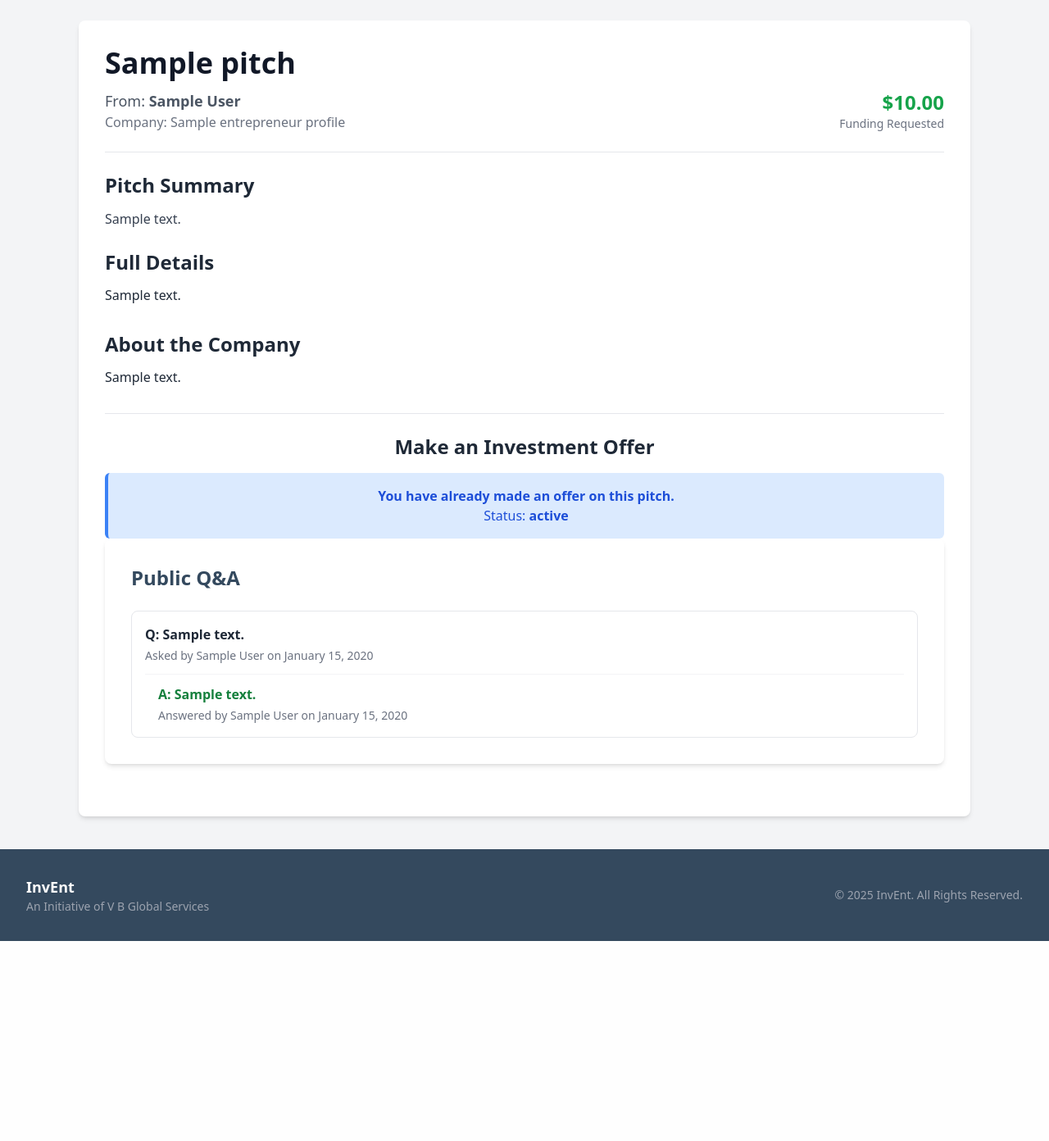
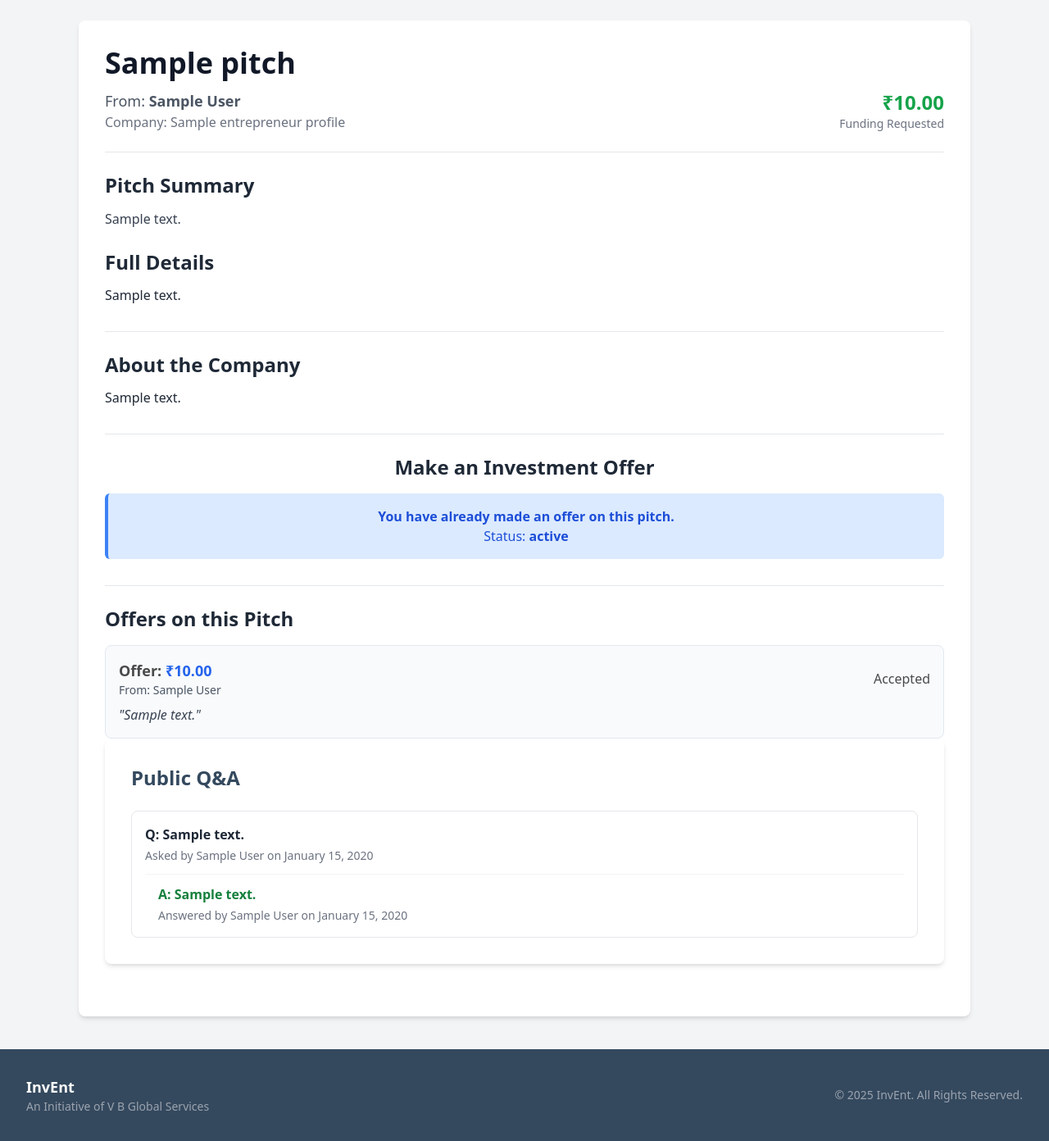
Before and after one commit to aki2907/invent-project, a Django app: template templates/pitch_detail.html in a window 1280 px wide. Shown: the part 95-1487 px from the top of the page at 82% size. Before the commit the page ends 1243 px from the top, so only its background shows below. Run offline with Django 3.2, Linux system fonts and the light colour scheme; the template is opened without the code that fills it: most values are stand-ins (such as "Sample title", 1, 10 or a date in 2020); some libraries are stand-ins or nearby versions.

Commit message:
Push changes

```diff
--- a/templates/entrepreneur_dashboard.html
+++ b/templates/entrepreneur_dashboard.html
@@ -77,7 +77,7 @@
                                 <p class="text-sm text-gray-500">From: <span class="font-semibold">{{ offer.investor.first_name }} {{ offer.investor.last_name }}</span></p>
                             </div>
                             <div class="text-right">
-                                <p class="text-xl font-bold text-gray-800">${{ offer.amount|floatformat:2 }}</p>
+                                <p class="text-xl font-bold text-gray-800">₹{{ offer.amount|floatformat:2 }}</p>
                                 <span class="px-3 py-1 text-xs font-semibold rounded-full
                                     {% if offer.status == 'accepted' %} bg-green-200 text-green-800
                                     {% elif offer.status == 'rejected' %} bg-red-200 text-red-800
--- a/templates/home.html
+++ b/templates/home.html
@@ -133,7 +133,7 @@
                         <p class="text-sm text-gray-500 mt-1">Industry: {{ pitch.entrepreneur.entrepreneur_profile.industry }}</p>
                         <p class="mt-4 text-gray-700 h-24 overflow-hidden">{{ pitch.summary }}</p>
                         <div class="mt-4 pt-4 border-t border-gray-200 flex justify-between items-center">
-                            <span class="font-bold text-lg text-gray-800">${{ pitch.funding_amount|floatformat:2 }}</span>
+                            <span class="font-bold text-lg text-gray-800">₹{{ pitch.funding_amount|floatformat:2 }}</span>
                             <a href="{% url 'pitch_detail' pitch.id %}" class="font-semibold text-blue-600 hover:underline">View Pitch &rarr;</a>
                         </div>
                     </div>
--- a/templates/investor_dashboard.html
+++ b/templates/investor_dashboard.html
@@ -59,7 +59,7 @@
                                 <p class="text-sm text-gray-500">By {{ pitch.entrepreneur.first_name }} {{ pitch.entrepreneur.last_name }} | Industry: {{ pitch.entrepreneur.entrepreneur_profile.industry }}</p>
                             </div>
                             <div class="text-right">
-                                <p class="text-lg font-semibold text-gray-800">${{ pitch.funding_amount|floatformat:2 }}</p>
+                                <p class="text-lg font-semibold text-gray-800">₹{{ pitch.funding_amount|floatformat:2 }}</p>
                                 <p class="text-sm text-gray-500">Funding Ask</p>
                             </div>
                         </div>
@@ -90,8 +90,8 @@
                             </div>
                             <div class="text-right">
                                 <!-- This is the new part -->
-                                <p class="text-sm text-gray-500">Asked: <span class="font-semibold">${{ offer.pitch.funding_amount|floatformat:2 }}</span></p>
-                                <p class="text-xl font-bold text-gray-800">Offered: ${{ offer.amount|floatformat:2 }}</p>
+                                <p class="text-sm text-gray-500">Asked: <span class="font-semibold">₹{{ offer.pitch.funding_amount|floatformat:2 }}</span></p>
+                                <p class="text-xl font-bold text-gray-800">Offered: ₹{{ offer.amount|floatformat:2 }}</p>
 
                                 <span class="mt-1 inline-block px-3 py-1 text-xs font-semibold rounded-full
                                     {% if offer.status == 'accepted' %} bg-green-200 text-green-800
--- a/templates/pitch_detail.html
+++ b/templates/pitch_detail.html
@@ -11,7 +11,7 @@
                 <p class="text-md text-gray-500">Company: {{ pitch.entrepreneur.entrepreneur_profile.company_name }}</p>
             </div>
             <div class="text-right">
-                <p class="text-2xl font-bold text-green-600">${{ pitch.funding_amount|floatformat:2 }}</p>
+                <p class="text-2xl font-bold text-green-600">₹{{ pitch.funding_amount|floatformat:2 }}</p>
                 <p class="text-sm text-gray-500">Funding Requested</p>
             </div>
         </div>
@@ -26,11 +26,13 @@
         <div class="prose max-w-none text-gray-800">
             {{ pitch.details|linebreaks }}
         </div>
-        <div class="mt-8">
-            <h2 class="text-2xl font-semibold text-gray-800 mb-3">About the Company</h2>
-            <div class="prose max-w-none text-gray-800">
-                {{ pitch.entrepreneur.entrepreneur_profile.company_details|linebreaks }}
-            </div>
+    </div>
+
+    <!-- About the Company Section -->
+    <div class="mt-8 pt-6 border-t border-gray-200">
+        <h2 class="text-2xl font-semibold text-gray-800 mb-3">About the Company</h2>
+        <div class="prose max-w-none text-gray-800">
+            {{ pitch.entrepreneur.entrepreneur_profile.company_details|linebreaks }}
         </div>
     </div>
 
@@ -70,6 +72,35 @@
                 </div>
             </form>
         {% endif %}
+    </div>
+
+    <!-- Offer List Section -->
+    <div class="mt-8 pt-6 border-t border-gray-200">
+        <h2 class="text-2xl font-semibold text-gray-800 mb-4">Offers on this Pitch</h2>
+        <div class="space-y-4">
+            {% for offer in offers %}
+                <div class="bg-slate-50 p-4 rounded-lg border border-slate-200">
+                    <div class="flex justify-between items-center">
+                        <div>
+                            <p class="font-semibold text-lg">Offer: <span class="text-blue-600">₹{{ offer.amount|floatformat:2 }}</span></p>
+                            <p class="text-sm text-gray-600">From: {{ offer.investor.first_name }} {{ offer.investor.last_name }}</p>
+                        </div>
+                        <div>
+                            {% if offer.status == 'accepted' %}
+                                <span class="tag tag-green">Accepted</span>
+                            {% elif offer.status == 'rejected' %}
+                                <span class="tag tag-red">Rejected</span>
+                            {% else %}
+                                <span class="tag tag-yellow">Pending</span>
+                            {% endif %}
+                        </div>
+                    </div>
+                    <p class="mt-2 text-gray-700 italic">"{{ offer.message }}"</p>
+                </div>
+            {% empty %}
+                <p class="text-gray-500">No offers have been made on this pitch yet.</p>
+            {% endfor %}
+        </div>
     </div>
 
     <!-- Q&A Section -->
--- a/templates/search_results.html
+++ b/templates/search_results.html
@@ -21,7 +21,7 @@
                         <p class="text-sm text-gray-500 mt-1">By: {{ pitch.entrepreneur.first_name }} {{ pitch.entrepreneur.last_name }}</p>
                         <p class="mt-4 text-gray-700 h-24 overflow-hidden">{{ pitch.summary }}</p>
                         <div class="mt-4 pt-4 border-t border-gray-200 flex justify-between items-center">
-                            <span class="font-bold text-lg text-gray-800">${{ pitch.funding_amount|floatformat:2 }}</span>
+                            <span class="font-bold text-lg text-gray-800">₹{{ pitch.funding_amount|floatformat:2 }}</span>
                             <a href="{% url 'pitch_detail' pitch.id %}" class="font-semibold text-blue-600 hover:underline">View Pitch &rarr;</a>
                         </div>
                     </div>
```
Also changed, not shown: db.sqlite3.
